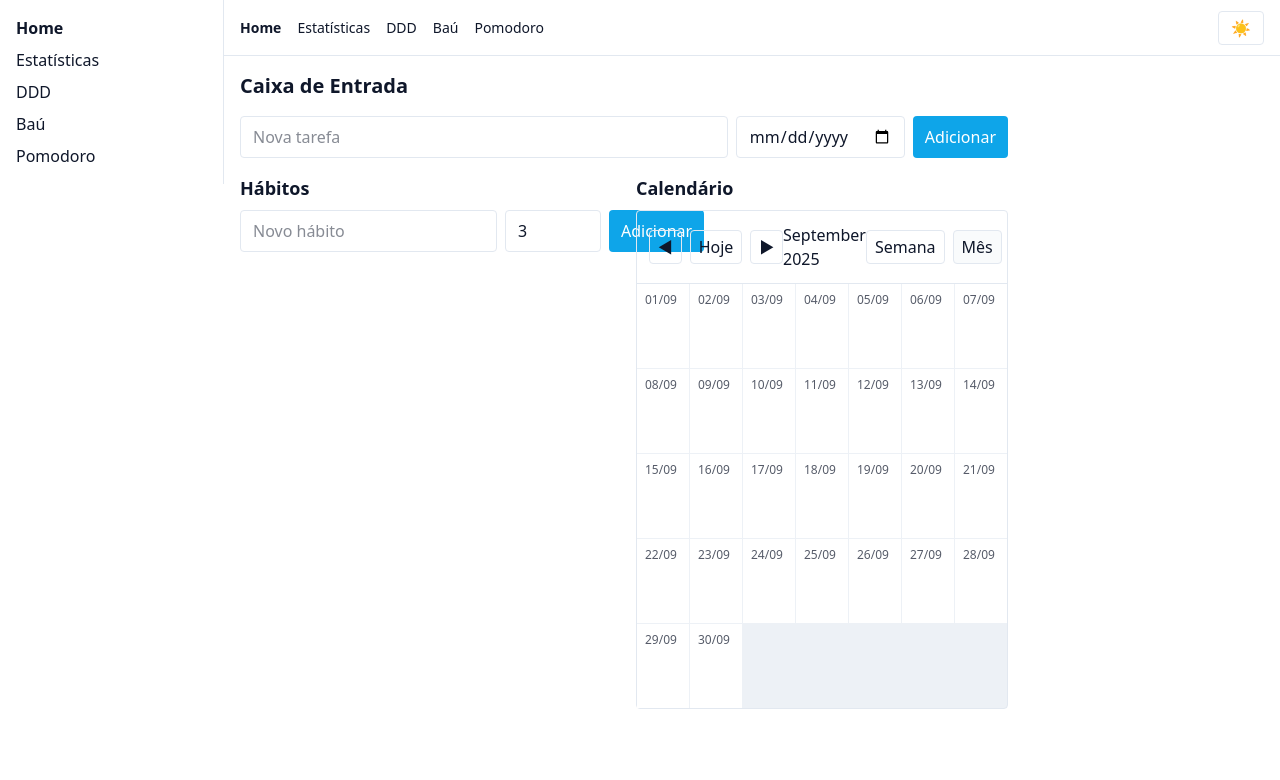
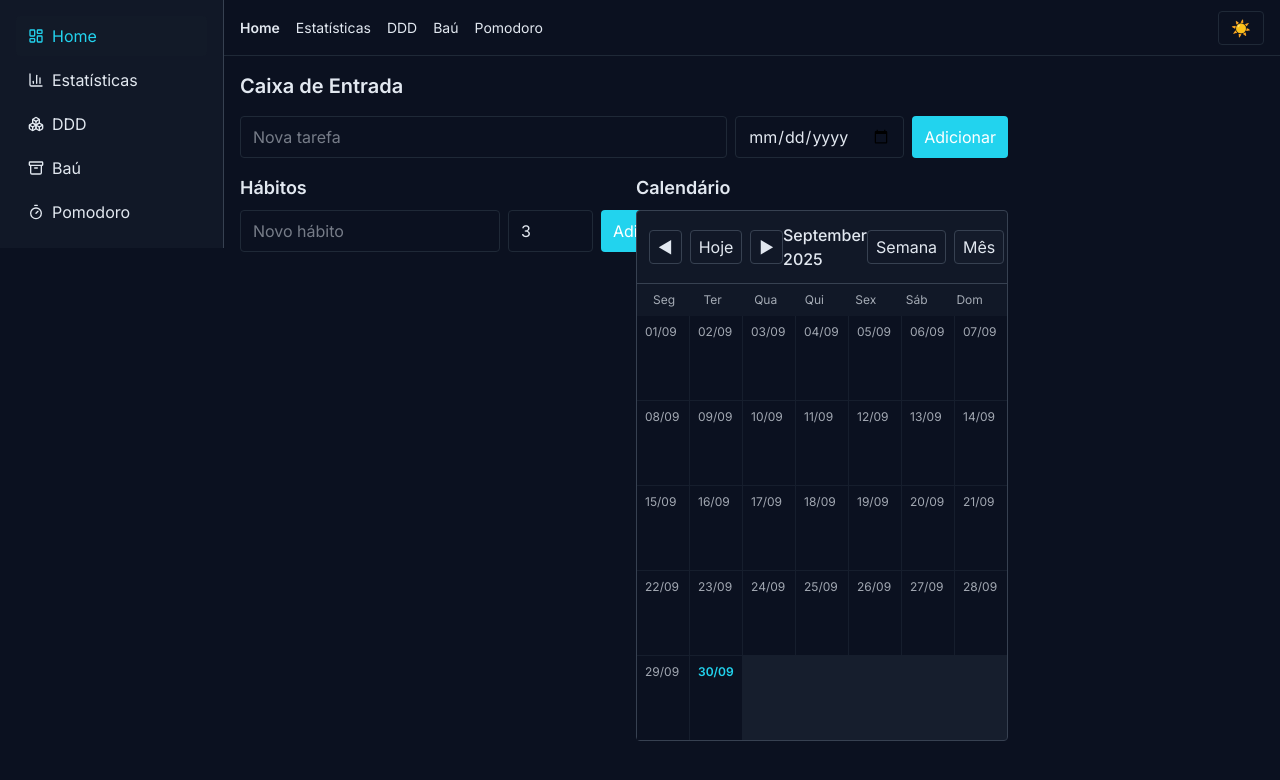
Before and after one commit to BrunoM-Leite/ddd-task-manager, a React (Vite) app: page / in a window 1280 px wide. Shown: the top 780 px of the page. Built offline with nearby package versions, Linux system fonts and the light colour scheme.

Commit message:
feat(ui): polish theme + components + sidebar icons + calendar + pomodoro dialog + stats cards

```diff
--- a/index.html
+++ b/index.html
@@ -4,6 +4,9 @@
     <meta charset="UTF-8" />
     <link rel="icon" type="image/svg+xml" href="/vite.svg" />
     <meta name="viewport" content="width=device-width, initial-scale=1.0" />
+    <link rel="preconnect" href="https://fonts.googleapis.com">
+    <link rel="preconnect" href="https://fonts.gstatic.com" crossorigin>
+    <link href="https://fonts.googleapis.com/css2?family=Inter:wght@400;500;600;700&display=swap" rel="stylesheet">
     <title>tasks-ddd</title>
   </head>
   <body>
--- a/src/components/Calendar.tsx
+++ b/src/components/Calendar.tsx
@@ -26,28 +26,37 @@ export function Calendar() {
     setCursor(new Date())
   }
 
+  const weekdays = ['Seg', 'Ter', 'Qua', 'Qui', 'Sex', 'Sáb', 'Dom']
+
   return (
-    <div className="border border-[var(--muted)] rounded">
-      <div className="flex items-center justify-between p-3 border-b border-[var(--muted)]">
+    <div className="border border-[var(--border)] rounded bg-[var(--card)]">
+      <div className="flex items-center justify-between p-3 border-b border-[var(--border)]">
         <div className="flex items-center gap-2">
-          <button onClick={prev} className="px-2 py-1 rounded border border-[var(--muted)]">◀</button>
-          <button onClick={today} className="px-2 py-1 rounded border border-[var(--muted)]">Hoje</button>
-          <button onClick={next} className="px-2 py-1 rounded border border-[var(--muted)]">▶</button>
+          <button onClick={prev} className="px-2 py-1 rounded border border-[var(--border)] hover:bg-[var(--muted)]/10">◀</button>
+          <button onClick={today} className="px-2 py-1 rounded border border-[var(--border)] hover:bg-[var(--muted)]/10">Hoje</button>
+          <button onClick={next} className="px-2 py-1 rounded border border-[var(--border)] hover:bg-[var(--muted)]/10">▶</button>
         </div>
         <div className="font-medium">{title}</div>
         <div className="flex items-center gap-2">
-          <button onClick={() => setView('week')} className={`px-2 py-1 rounded border border-[var(--muted)] ${view === 'week' ? 'bg-[var(--muted)]/20' : ''}`}>Semana</button>
-          <button onClick={() => setView('month')} className={`px-2 py-1 rounded border border-[var(--muted)] ${view === 'month' ? 'bg-[var(--muted)]/20' : ''}`}>Mês</button>
+          <button onClick={() => setView('week')} className={`px-2 py-1 rounded border border-[var(--border)] ${view === 'week' ? 'bg-[var(--muted)]/20' : 'hover:bg-[var(--muted)]/10'}`}>Semana</button>
+          <button onClick={() => setView('month')} className={`px-2 py-1 rounded border border-[var(--border)] ${view === 'month' ? 'bg-[var(--muted)]/20' : 'hover:bg-[var(--muted)]/10'}`}>Mês</button>
         </div>
       </div>
 
-      <div className={`grid ${view === 'month' ? 'grid-cols-7' : 'grid-cols-7'} gap-px bg-[var(--muted)]/60`}>
+      <div className="grid grid-cols-7 text-xs opacity-70 px-2 pt-2">
+        {weekdays.map((w) => (
+          <div key={w} className="px-2 pb-2">{w}</div>
+        ))}
+      </div>
+
+      <div className={`grid grid-cols-7 gap-px bg-[var(--muted)]/40`}>
         {days.map((day) => {
           const dayTasks = tasks.filter((t) => t.dueDate && isSameDay(new Date(t.dueDate), day))
           const doneHabits = habits.filter((h) => h.history.some((d) => isSameDay(new Date(d), day)))
+          const isToday = isSameDay(day, new Date())
           return (
             <div key={day.toISOString()} className="bg-[var(--bg)] p-2 min-h-[84px]">
-              <div className="text-xs opacity-70">{format(day, 'dd/MM')}</div>
+              <div className={`text-xs ${isToday ? 'text-[var(--primary)] font-semibold' : 'opacity-70'}`}>{format(day, 'dd/MM')}</div>
               <div className="mt-2 flex flex-col gap-1">
                 {dayTasks.length > 0 && (
                   <span className="text-[10px] inline-block px-2 py-0.5 rounded bg-[var(--primary)]/15 text-[var(--primary)]">
--- a/src/components/Sidebar.tsx
+++ b/src/components/Sidebar.tsx
@@ -1,13 +1,24 @@
 import { NavLink } from 'react-router-dom'
+import { LayoutDashboard, BarChart3, Boxes, Archive, Timer } from 'lucide-react'
 
 export function Sidebar() {
   return (
-    <aside className="hidden md:flex w-56 shrink-0 border-r border-[var(--muted)] p-4 flex-col gap-2">
-      <NavLink to="/" className={({ isActive }: { isActive: boolean }) => isActive ? 'font-semibold' : ''}>Home</NavLink>
-      <NavLink to="/estatisticas" className={({ isActive }: { isActive: boolean }) => isActive ? 'font-semibold' : ''}>Estatísticas</NavLink>
-      <NavLink to="/ddd" className={({ isActive }: { isActive: boolean }) => isActive ? 'font-semibold' : ''}>DDD</NavLink>
-      <NavLink to="/bau" className={({ isActive }: { isActive: boolean }) => isActive ? 'font-semibold' : ''}>Baú</NavLink>
-      <NavLink to="/pomodoro" className={({ isActive }: { isActive: boolean }) => isActive ? 'font-semibold' : ''}>Pomodoro</NavLink>
+    <aside className="hidden md:flex w-56 shrink-0 border-r border-[var(--border)] p-4 flex-col gap-1 bg-[var(--card)]">
+      <NavLink to="/" className={({ isActive }: { isActive: boolean }) => `flex items-center gap-2 px-3 py-2 rounded hover:bg-[var(--muted)]/10 ${isActive ? 'bg-[var(--muted)]/10 text-[var(--primary)]' : ''}`}>
+        <LayoutDashboard size={16} /> Home
+      </NavLink>
+      <NavLink to="/estatisticas" className={({ isActive }: { isActive: boolean }) => `flex items-center gap-2 px-3 py-2 rounded hover:bg-[var(--muted)]/10 ${isActive ? 'bg-[var(--muted)]/10 text-[var(--primary)]' : ''}`}>
+        <BarChart3 size={16} /> Estatísticas
+      </NavLink>
+      <NavLink to="/ddd" className={({ isActive }: { isActive: boolean }) => `flex items-center gap-2 px-3 py-2 rounded hover:bg-[var(--muted)]/10 ${isActive ? 'bg-[var(--muted)]/10 text-[var(--primary)]' : ''}`}>
+        <Boxes size={16} /> DDD
+      </NavLink>
+      <NavLink to="/bau" className={({ isActive }: { isActive: boolean }) => `flex items-center gap-2 px-3 py-2 rounded hover:bg-[var(--muted)]/10 ${isActive ? 'bg-[var(--muted)]/10 text-[var(--primary)]' : ''}`}>
+        <Archive size={16} /> Baú
+      </NavLink>
+      <NavLink to="/pomodoro" className={({ isActive }: { isActive: boolean }) => `flex items-center gap-2 px-3 py-2 rounded hover:bg-[var(--muted)]/10 ${isActive ? 'bg-[var(--muted)]/10 text-[var(--primary)]' : ''}`}>
+        <Timer size={16} /> Pomodoro
+      </NavLink>
     </aside>
   )
 }
--- /dev/null
+++ b/src/components/ui/Badge.tsx
@@ -0,0 +1,6 @@
+import type { ReactNode } from 'react'
+import { cn } from '../../lib/cn'
+
+export function Badge({ children, className }: { children: ReactNode; className?: string }) {
+  return <span className={cn('inline-block text-[10px] px-2 py-0.5 rounded bg-[var(--primary)]/15 text-[var(--primary)]', className)}>{children}</span>
+}
--- /dev/null
+++ b/src/components/ui/Button.tsx
@@ -0,0 +1,19 @@
+import type { ButtonHTMLAttributes } from 'react'
+import { cn } from '../../lib/cn'
+
+type Props = ButtonHTMLAttributes<HTMLButtonElement> & {
+  variant?: 'primary' | 'outline' | 'ghost'
+  size?: 'sm' | 'md'
+}
+
+export function Button({ className, variant = 'outline', size = 'md', ...props }: Props) {
+  const base = 'inline-flex items-center justify-center rounded transition-shadow'
+  const sizes = size === 'sm' ? 'h-8 px-3 text-sm' : 'h-9 px-4'
+  const variants =
+    variant === 'primary'
+      ? 'bg-[var(--primary)] text-black hover:shadow-md'
+      : variant === 'ghost'
+      ? 'hover:bg-[var(--muted)]/20'
+      : 'border border-[var(--border)] hover:bg-[var(--muted)]/10'
+  return <button className={cn(base, sizes, variants, className)} {...props} />
+}
--- /dev/null
+++ b/src/components/ui/Card.tsx
@@ -0,0 +1,6 @@
+import type { ReactNode } from 'react'
+import { cn } from '../../lib/cn'
+
+export function Card({ children, className }: { children: ReactNode; className?: string }) {
+  return <div className={cn('rounded border border-[var(--border)] bg-[var(--card)] shadow-[var(--shadow)]', className)}>{children}</div>
+}
--- /dev/null
+++ b/src/components/ui/Input.tsx
@@ -0,0 +1,13 @@
+import type { InputHTMLAttributes } from 'react'
+import { cn } from '../../lib/cn'
+
+type Props = InputHTMLAttributes<HTMLInputElement>
+
+export function Input({ className, ...props }: Props) {
+  return (
+    <input
+      className={cn('px-3 py-2 rounded border border-[var(--border)] bg-transparent outline-none focus:ring-2 focus:ring-[var(--primary)]/40', className)}
+      {...props}
+    />
+  )
+}
--- /dev/null
+++ b/src/lib/cn.ts
@@ -0,0 +1,3 @@
+export function cn(...classes: Array<string | false | undefined | null>) {
+  return classes.filter(Boolean).join(' ')
+}
--- a/src/pages/Estatisticas.tsx
+++ b/src/pages/Estatisticas.tsx
@@ -1,5 +1,6 @@
 import { useTasksStore } from '../stores/tasks.store'
 import { useHabitsStore } from '../stores/habits.store'
+import { Card } from '../components/ui/Card'
 
 export function EstatisticasPage() {
   const { items } = useTasksStore()
@@ -12,18 +13,18 @@ export function EstatisticasPage() {
     <div className="space-y-4">
       <h1 className="text-xl font-semibold">Estatísticas</h1>
       <div className="grid sm:grid-cols-3 gap-4">
-        <div className="border border-[var(--muted)] rounded p-4">
+        <Card className="p-4">
           <div className="text-sm opacity-70">Tarefas concluídas</div>
           <div className="text-2xl font-semibold">{doneTasks}</div>
-        </div>
-        <div className="border border-[var(--muted)] rounded p-4">
+        </Card>
+        <Card className="p-4">
           <div className="text-sm opacity-70">Total de tarefas</div>
           <div className="text-2xl font-semibold">{totalTasks}</div>
-        </div>
-        <div className="border border-[var(--muted)] rounded p-4">
+        </Card>
+        <Card className="p-4">
           <div className="text-sm opacity-70">Streak médio (hábitos)</div>
           <div className="text-2xl font-semibold">{avgStreak}</div>
-        </div>
+        </Card>
       </div>
     </div>
   )
--- a/src/styles/globals.css
+++ b/src/styles/globals.css
@@ -2,4 +2,6 @@
 
 * { box-sizing: border-box }
 html, body, #root { height: 100% }
-body { margin: 0; background: var(--bg); color: var(--fg); font-family: ui-sans-serif, system-ui, -apple-system, Segoe UI, Roboto, Helvetica, Arial, Apple Color Emoji, Segoe UI Emoji }
+body { margin: 0; background: var(--bg); color: var(--fg); font-family: Inter, ui-sans-serif, system-ui, -apple-system, Segoe UI, Roboto, Helvetica, Arial, Apple Color Emoji, Segoe UI Emoji }
+button { transition: all 150ms ease }
+input, select { transition: border-color 150ms ease, background-color 150ms ease }
--- a/src/styles/themes.css
+++ b/src/styles/themes.css
@@ -1,13 +1,19 @@
 :root.theme-light {
-  --bg: #ffffff;
-  --fg: #0f172a;
-  --muted: #e2e8f0;
-  --primary: #0ea5e9;
+  --bg: #0b1120; /* app shell dark by default; will be overridden via classes */
+  --fg: #e2e8f0;
+  --muted: #1f2937;
+  --primary: #22d3ee;
+  --card: #111827;
+  --border: #374151;
+  --shadow: 0 4px 16px rgba(0,0,0,0.25);
 }
 
 :root.theme-dark {
-  --bg: #0b1220;
+  --bg: #0b1120;
   --fg: #e2e8f0;
   --muted: #1f2937;
-  --primary: #38bdf8;
+  --primary: #22d3ee;
+  --card: #111827;
+  --border: #374151;
+  --shadow: 0 4px 16px rgba(0,0,0,0.35);
 }
```
Also changed, not shown: src/pages/Pomodoro.tsx (+20 -6 lines).
